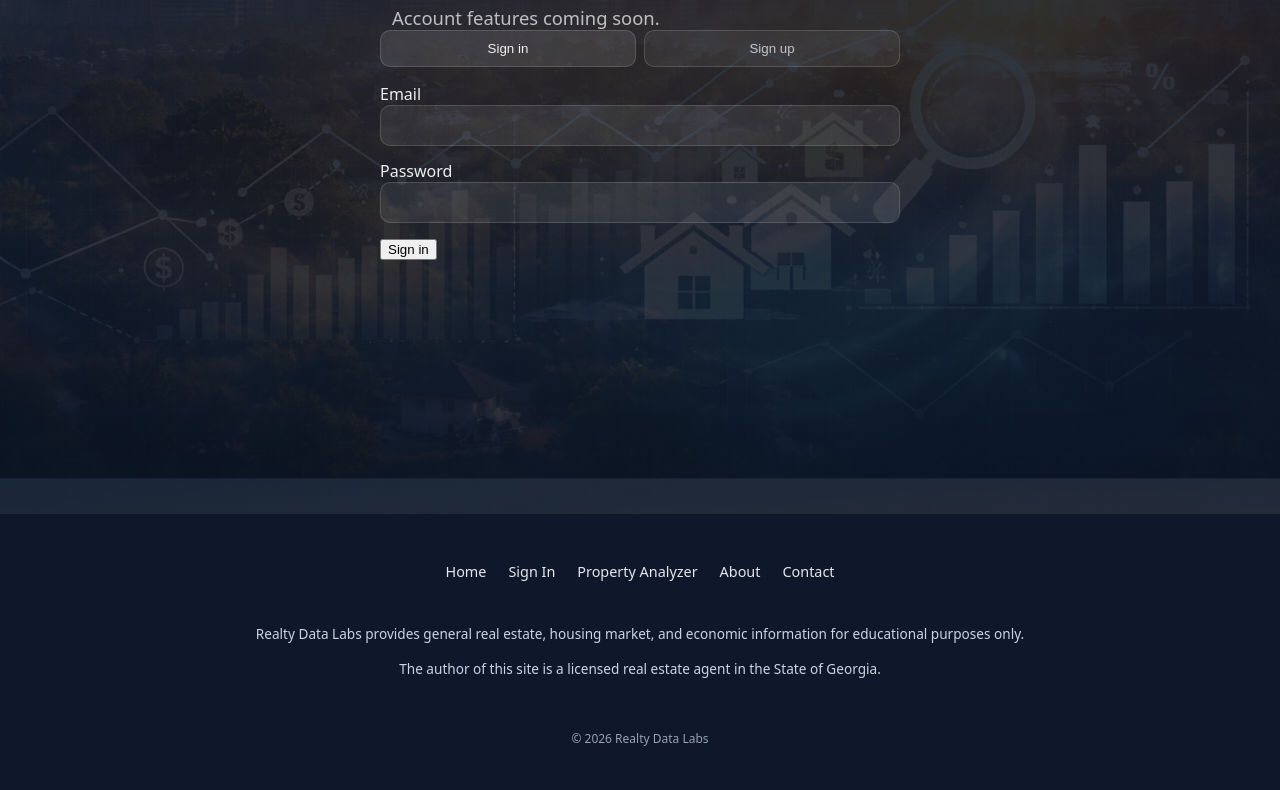
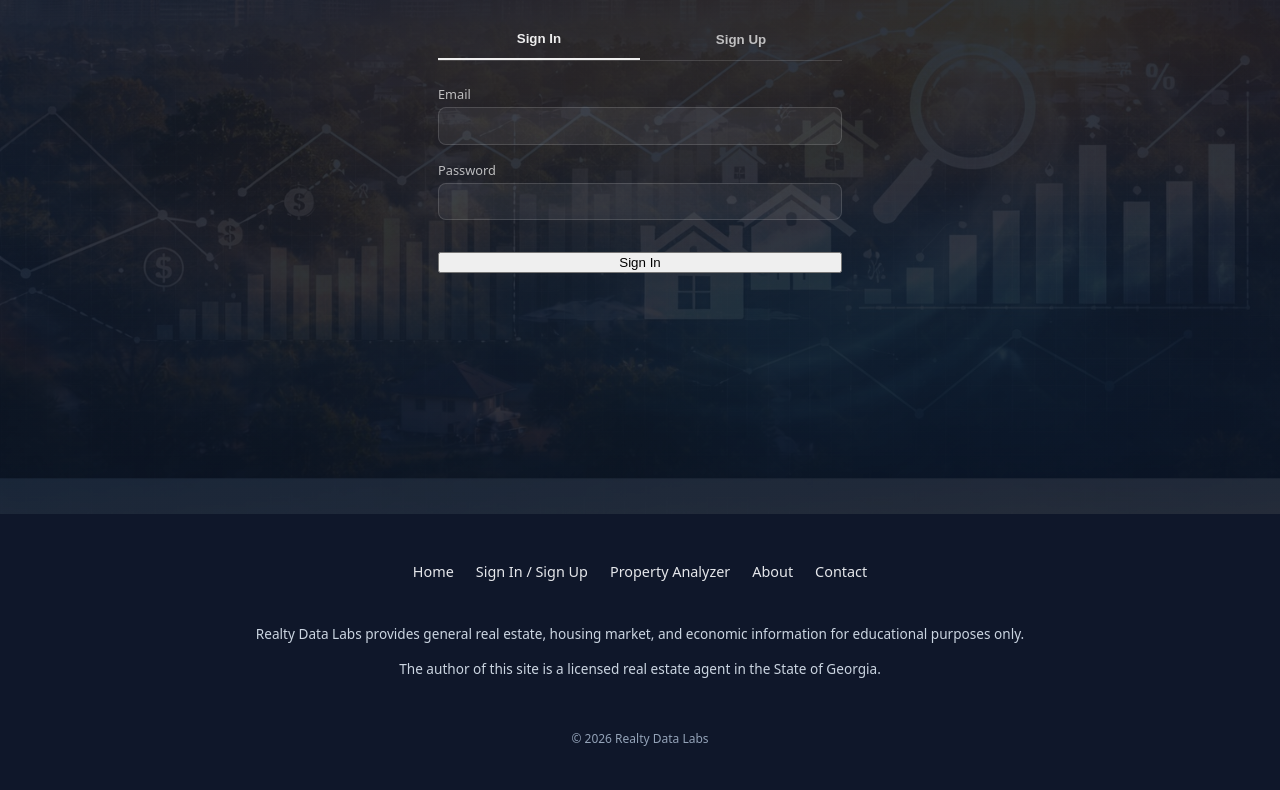
Before and after one commit to nawilliams95-bit/my-first-site, a plain HTML site: page auth.html in a window 1280 px wide. Shown: the part 375-1165 px from the top of the page. Drawn offline with Linux system fonts and the light colour scheme.

Commit message:
Add files via upload

```diff
--- a/auth.html
+++ b/auth.html
@@ -11,6 +11,7 @@
 </head>
 <body>
 
+<!-- HEADER -->
 <header class="site-header">
   <div class="container header-inner">
     <a class="brand" href="index.html">
@@ -24,27 +25,27 @@
 
     <nav class="nav">
       <a href="index.html">Home</a>
-      <a href="auth.html" class="active">Sign In</a>
       <a href="analyzer.html">Property Analyzer</a>
       <a href="about.html">About</a>
       <a href="contact.html">Contact</a>
+      <a href="auth.html" class="nav-cta active">Sign In / Sign Up</a>
     </nav>
   </div>
 </header>
 
-<!-- CENTERED AUTH PAGE -->
+<!-- AUTH PAGE -->
 <main class="auth-page">
   <div class="auth-center">
 
     <div class="page-center">
-      <h1>Sign in / Sign up</h1>
+      <h1>Sign In / Sign Up</h1>
       <p class="subhead">Account features coming soon.</p>
     </div>
 
     <div class="card auth-wrap">
       <div class="auth-tabs">
-        <button class="auth-tab is-active" data-tab="signin">Sign in</button>
-        <button class="auth-tab" data-tab="signup">Sign up</button>
+        <button class="auth-tab is-active" data-tab="signin">Sign In</button>
+        <button class="auth-tab" data-tab="signup">Sign Up</button>
       </div>
 
       <!-- SIGN IN -->
@@ -59,7 +60,7 @@
           <input class="auth-input" type="password" />
         </label>
 
-        <button class="btn">Sign in</button>
+        <button class="btn">Sign In</button>
       </div>
 
       <!-- SIGN UP -->
@@ -79,26 +80,25 @@
           <input class="auth-input" type="password" />
         </label>
 
-        <button class="btn">Create account</button>
+        <button class="btn">Create Account</button>
       </div>
     </div>
 
   </div>
 </main>
 
+<!-- FOOTER -->
 <footer class="site-footer">
   <div class="container footer-inner">
 
-    <!-- FOOTER NAV -->
     <nav class="footer-nav">
       <a href="index.html">Home</a>
-      <a href="auth.html">Sign In</a>
+      <a href="auth.html">Sign In / Sign Up</a>
       <a href="analyzer.html">Property Analyzer</a>
       <a href="about.html">About</a>
       <a href="contact.html">Contact</a>
     </nav>
 
-    <!-- DISCLAIMER -->
     <div class="footer-disclaimer">
       <p>
         Realty Data Labs provides general real estate, housing market, and economic
@@ -109,7 +109,6 @@
       </p>
     </div>
 
-    <!-- META -->
     <div class="footer-meta">
       <p>© <span id="year"></span> Realty Data Labs</p>
     </div>
@@ -120,17 +119,17 @@
 <script>
   document.getElementById("year").textContent = new Date().getFullYear();
 
-  document.querySelectorAll(".auth-tab").forEach(btn => {
-    btn.onclick = () => {
-      document.querySelectorAll(".auth-tab").forEach(b =>
-        b.classList.remove("is-active")
-      );
-      document.querySelectorAll(".auth-panel").forEach(p =>
-        p.classList.remove("is-active")
-      );
+  document.querySelectorAll(".auth-tab").forEach(function (btn) {
+    btn.addEventListener("click", function () {
+      document.querySelectorAll(".auth-tab").forEach(function (b) {
+        b.classList.remove("is-active");
+      });
+      document.querySelectorAll(".auth-panel").forEach(function (p) {
+        p.classList.remove("is-active");
+      });
       btn.classList.add("is-active");
       document.getElementById(btn.dataset.tab).classList.add("is-active");
-    };
+    });
   });
 </script>
 
--- a/css/auth.css
+++ b/css/auth.css
@@ -1,49 +1,76 @@
-/* AUTH PAGE ONLY */
+/* ===============================
+   AUTH PAGE ONLY
+   =============================== */
 
 /* Page-level centering */
 .auth-page {
-  min-height: calc(100vh - 80px); /* header height safety */
+  min-height: calc(100vh - 80px);
   display: flex;
   align-items: center;
   justify-content: center;
-  padding: 2rem;
+  padding: 2rem 1rem;
 }
 
 /* Constrain auth content width */
 .auth-center {
   width: 100%;
-  max-width: 520px;
+  max-width: 460px;
 }
 
-/* Auth card wrapper */
+/* Page header above card */
+.page-center {
+  text-align: center;
+  margin-bottom: 1.5rem;
+}
+
+.page-center h1 {
+  margin-bottom: 0.25rem;
+}
+
+.subhead {
+  font-size: 0.95rem;
+  color: var(--muted);
+}
+
+/* ===============================
+   AUTH CARD
+   =============================== */
+
 .auth-wrap {
   width: 100%;
+  padding: 1.75rem;
 }
 
-/* Tabs */
+/* ===============================
+   TABS
+   =============================== */
+
 .auth-tabs {
   display: flex;
-  gap: 8px;
-  margin-bottom: 16px;
+  margin-bottom: 1.5rem;
+  border-bottom: 1px solid var(--line);
 }
 
 .auth-tab {
   flex: 1;
-  padding: 10px;
-  border-radius: 10px;
-  border: 1px solid var(--line);
-  background: var(--panel);
+  padding: 0.75rem;
+  background: none;
+  border: none;
   color: var(--muted);
+  font-weight: 600;
   cursor: pointer;
   text-align: center;
 }
 
 .auth-tab.is-active {
   color: var(--text);
-  background: var(--panel-strong);
+  border-bottom: 2px solid var(--text);
 }
 
-/* Panels */
+/* ===============================
+   PANELS
+   =============================== */
+
 .auth-panel {
   display: none;
 }
@@ -52,13 +79,36 @@
   display: block;
 }
 
-/* Inputs */
+/* ===============================
+   FIELDS
+   =============================== */
+
+.field {
+  display: block;
+  margin-bottom: 1rem;
+}
+
+.label {
+  display: block;
+  font-size: 0.8rem;
+  color: var(--muted);
+  margin-bottom: 0.25rem;
+}
+
 .auth-input {
   width: 100%;
-  padding: 12px 14px;
-  border-radius: 10px;
+  padding: 0.65rem 0.75rem;
+  border-radius: 8px;
   border: 1px solid var(--line);
-  background: rgba(255, 255, 255, 0.08);
+  background: rgba(255, 255, 255, 0.06);
   color: var(--text);
-  margin-bottom: 14px;
 }
+
+/* ===============================
+   BUTTON
+   =============================== */
+
+.btn {
+  width: 100%;
+  margin-top: 1rem;
+}
```
